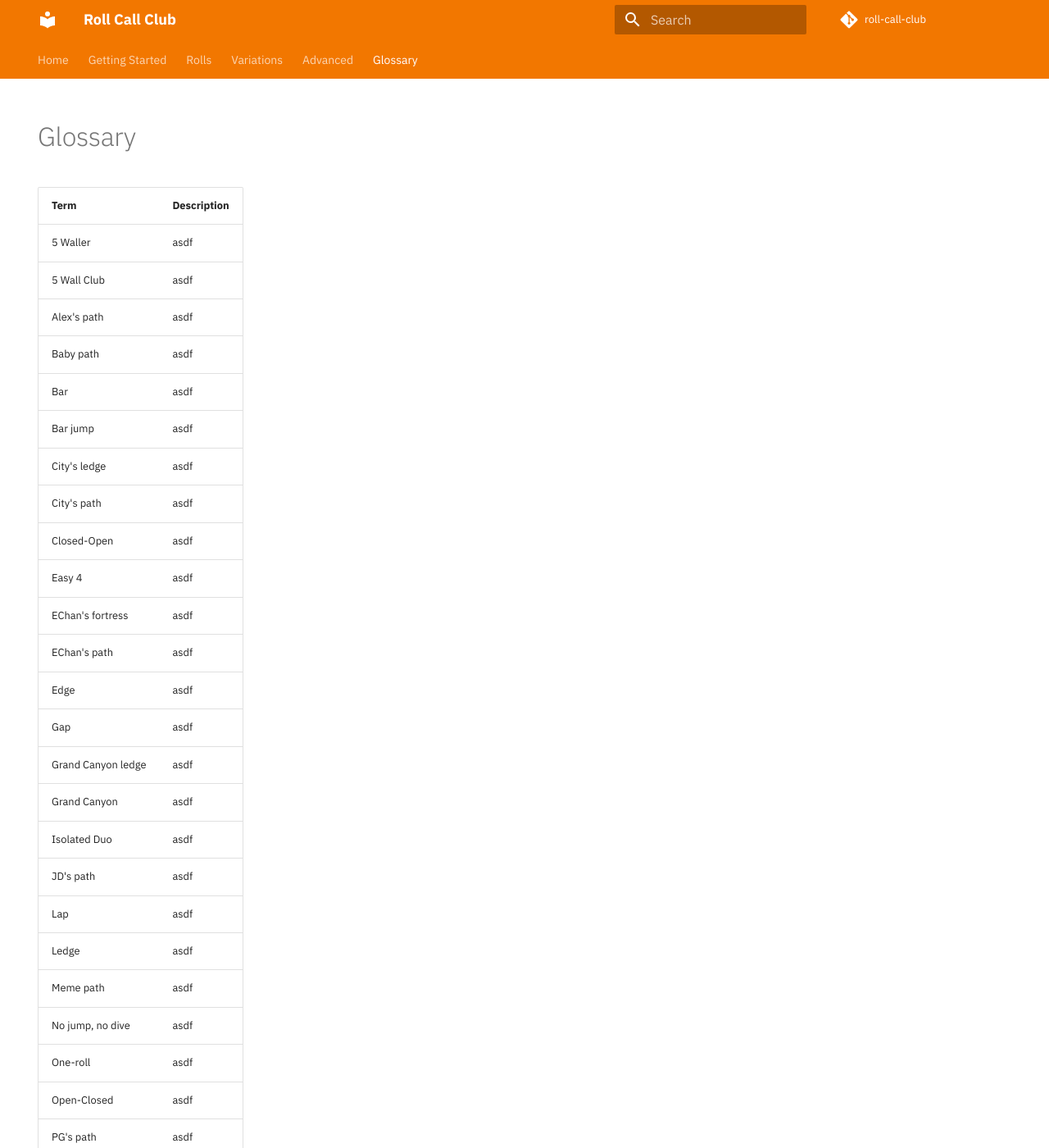
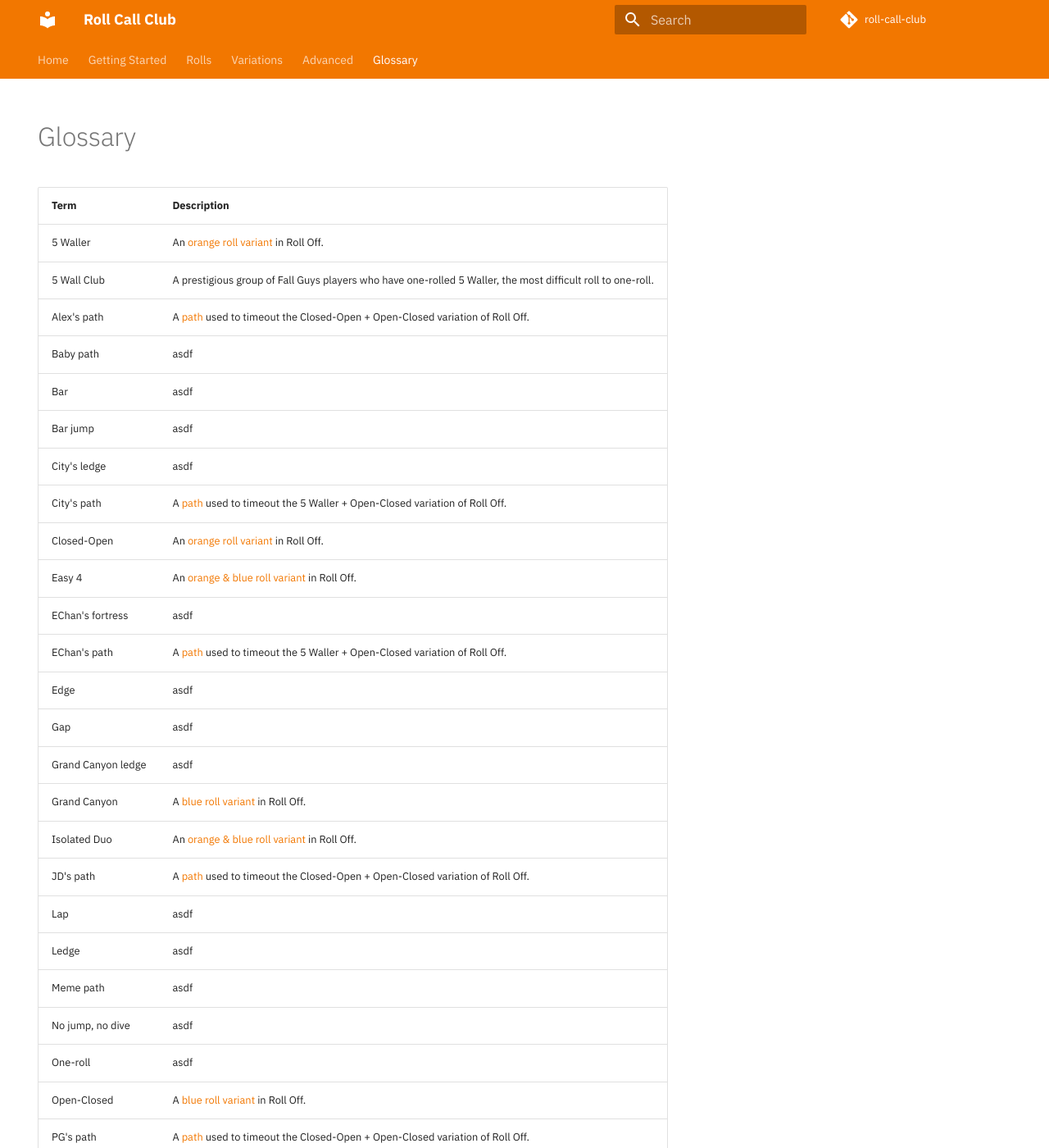
Before and after one commit to alexjlockwood/roll-off-club, an MkDocs documentation site: the page built from docs/glossary.md, in a window 1280 px wide and 1400 px high. Shown: the whole window at 82% size. Built offline with MkDocs 1.6.1 and Material for MkDocs 9.7.7, drawn with Linux system fonts in a browser that asks for light colours; comment, search, counter and statistics services are not loaded; some of the changed text lies outside the part shown.

Commit message:
update glossary

```diff
--- a/docs/glossary.md
+++ b/docs/glossary.md
@@ -7,40 +7,40 @@
 
 | Term               | Description |
 | ------------------ | ----------- |
-| 5 Waller           | asdf        |
-| 5 Wall Club        | asdf        |
-| Alex's path        | asdf        |
+| 5 Waller           | An [orange roll variant](./rolls/5-waller.md) in Roll Off. |
+| 5 Wall Club        | A prestigious group of Fall Guys players who have one-rolled 5 Waller, the most difficult roll to one-roll. |
+| Alex's path        | A [path](./variations/closed-open-open-closed.md#alexs-path) used to timeout the Closed-Open + Open-Closed variation of Roll Off. |
 | Baby path          | asdf        |
 | Bar                | asdf        |
 | Bar jump           | asdf        |
 | City's ledge       | asdf        |
-| City's path        | asdf        |
-| Closed-Open        | asdf        |
-| Easy 4             | asdf        |
+| City's path        | A [path](./variations/5-waller-open-closed.md#citys-path) used to timeout the 5 Waller + Open-Closed variation of Roll Off. |        |
+| Closed-Open        | An [orange roll variant](./rolls/closed-open.md) in Roll Off. |
+| Easy 4             | An [orange & blue roll variant](./rolls/easy-4.md) in Roll Off. |
 | EChan's fortress   | asdf        |
-| EChan's path       | asdf        |
+| EChan's path       | A [path](./variations/5-waller-open-closed.md#echans-path) used to timeout the 5 Waller + Open-Closed variation of Roll Off. |
 | Edge               | asdf        |
 | Gap                | asdf        |
 | Grand Canyon ledge | asdf        |
-| Grand Canyon       | asdf        |
-| Isolated Duo       | asdf        |
-| JD's path          | asdf        |
+| Grand Canyon       | A [blue roll variant](./rolls/grand-canyon.md) in Roll Off. |
+| Isolated Duo       | An [orange & blue roll variant](./rolls/5-waller.md) in Roll Off. |
+| JD's path          | A [path](./variations/closed-open-open-closed.md#jds-path) used to timeout the Closed-Open + Open-Closed variation of Roll Off. |
 | Lap                | asdf        |
 | Ledge              | asdf        |
 | Meme path          | asdf        |
 | No jump, no dive   | asdf        |
 | One-roll           | asdf        |
-| Open-Closed        | asdf        |
-| PG's path          | asdf        |
-| Piggy's path       | asdf        |
-| Pillar Trench      | asdf        |
+| Open-Closed        | A [blue roll variant](./rolls/open-closed.md) in Roll Off. |
+| PG's path          | A [path](./variations/closed-open-open-closed.md#pgs-path) used to timeout the Closed-Open + Open-Closed variation of Roll Off. |
+| Piggy's path       | A [path](./variations/closed-open-grand-canyon.md#piggys-path) used to timeout the Closed-Open + Grand Canyon variation of Roll Off. |
+| Pillar Trench      | A [blue roll variant](./rolls/pillar-trench.md) in Roll Off. |
 | Popper's ledge     | asdf        |
 | Popper's path      | asdf        |
-| SH3RKH4N's path    | asdf        |
+| SH3RKH4N's path    | A [path](./variations/5-waller-open-closed.md#sh3rkh4ns-path) used to timeout the 5 Waller + Open-Closed variation of Roll Off. |
 | Slow off           | asdf        |
 | Suki's ledge       | asdf        |
-| Suki's path        | asdf        |
-| Syed's path        | asdf        |
+| Suki's path        | A [path](./variations/5-waller-open-closed.md#sukis-path) used to timeout the 5 Waller + Open-Closed variation of Roll Off. |
+| Syed's path        | A [path](./variations/5-waller-open-closed.md#syeds-path) used to timeout the 5 Waller + Open-Closed variation of Roll Off. |
 | Timeout            | asdf        |
 | Transfer           | asdf        |
 | Wall jump          | asdf        |
```
